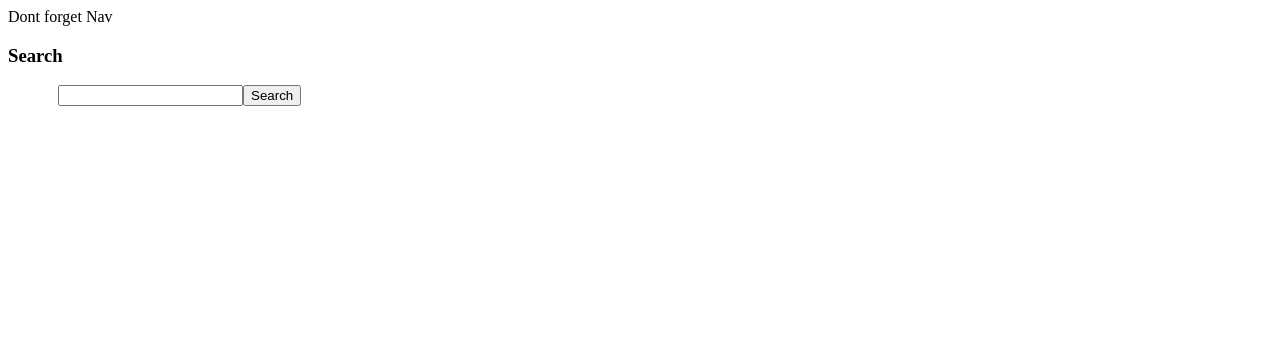
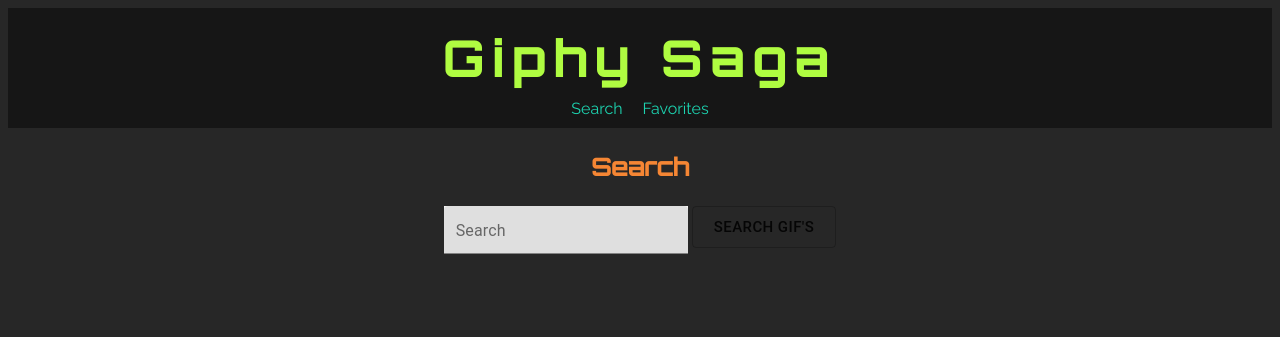
Before and after one commit to BuriedinDreams/pod3-giphy-saga, a React app: page / in a window 1280 px wide. Built offline with nearby package versions, Linux system fonts and the light colour scheme.

Commit message:
Added material UI

```diff
--- a/package.json
+++ b/package.json
@@ -4,6 +4,8 @@
   "private": true,
   "proxy": "http://localhost:5000",
   "dependencies": {
+    "@material-ui/core": "^4.11.3",
+    "@material-ui/icons": "^4.11.2",
     "axios": "^0.21.1",
     "dotenv": "^8.2.0",
     "express": "^4.17.1",
--- a/public/index.html
+++ b/public/index.html
@@ -23,6 +23,11 @@
       work correctly both with client-side routing and a non-root public URL.
       Learn how to configure a non-root public URL by running `npm run build`.
     -->
+    <link rel="preconnect" href="https://fonts.gstatic.com" />
+    <link
+      href="https://fonts.googleapis.com/css2?family=Orbitron:wght@400;500&family=Raleway&display=swap"
+      rel="stylesheet"
+    />
     <title>React App</title>
   </head>
   <body>
--- a/public/robots.txt
+++ b/public/robots.txt
@@ -1,3 +1,4 @@
 # https://www.robotstxt.org/robotstxt.html
 User-agent: *
 Disallow:
+font-family: 'Raleway', sans-serif;
--- /dev/null
+++ b/src/components/App/App.css
@@ -0,0 +1,6 @@
+@import url('https://fonts.googleapis.com/css2?family=Fascinate&family=Roboto&display=swap');
+
+/*
+* Headers - font-family: 'Orbitron', sans-serif;
+* Body - font-family: 'Raleway', sans-serif;
+*/
--- a/src/components/App/App.js
+++ b/src/components/App/App.js
@@ -7,7 +7,7 @@ import FavoritePage from '../FavoritePage/FavoritePage';
 
 function App(props) {
   return (
-    <div>
+    <div id="appContainer">
       <Router>
         <Header />
 
--- a/src/components/FavoritePage/FavoritePage.jsx
+++ b/src/components/FavoritePage/FavoritePage.jsx
@@ -1,14 +1,15 @@
 import React from 'react';
 import FavoriteList from '../FavoriteList/FavoriteList';
 
+import { Container } from '@material-ui/core/';
 
 function FavoritePage() {
   return (
-    <div>
-      <h2>Favorite Page</h2>
+    <Container maxWidth="md">
+      <h3>Favorite Page</h3>
       <FavoriteList />
-    </div>
-  )
+    </Container>
+  );
 }
 
 export default FavoritePage;
--- /dev/null
+++ b/src/components/Header/Header.css
@@ -0,0 +1,24 @@
+h1 {
+  text-align: center;
+  font-family: 'Orbitron', sans-serif;
+  font-weight: bold;
+  font-size: 3em;
+  letter-spacing: 0.2em;
+  color: #affc41;
+  margin: 10px auto;
+}
+
+Nav {
+  text-align: center;
+}
+.navigation {
+  text-decoration: none;
+  margin: 10px;
+  color: #1dd3b0;
+}
+
+#banner {
+  background-color: #161616;
+  margin: 0px;
+  padding: 10px;
+}
--- a/src/components/Header/Header.jsx
+++ b/src/components/Header/Header.jsx
@@ -1,5 +1,24 @@
+import { Link } from 'react-router-dom';
+import './Header.css';
+
 function Header() {
-  return <div> Dont forget Nav</div>;
+  return (
+    <div id="banner">
+      <h1>Giphy Saga</h1>
+      <nav>
+        <span>
+          <Link to="/" className="navigation">
+            Search
+          </Link>
+        </span>
+        <span>
+          <Link to="/favorites" className="navigation">
+            Favorites
+          </Link>
+        </span>
+      </nav>
+    </div>
+  );
 }
 
 export default Header;
--- a/src/components/SearchPage/SearchPage.css
+++ b/src/components/SearchPage/SearchPage.css
@@ -1,3 +1,12 @@
 form {
-  margin: 10px 50px;
+  text-align: center;
 }
+
+.searchInput {
+  background-color: #f5f5f5;
+}
+
+.searchBtn {
+  margin: 30px;
+  /* color: whitesmoke ; */
+}
--- a/src/components/SearchPage/SearchPage.jsx
+++ b/src/components/SearchPage/SearchPage.jsx
@@ -1,15 +1,16 @@
 import { useState } from 'react';
 import { useDispatch } from 'react-redux';
-import './SearchPage.css'
+import './SearchPage.css';
 
-import SearchBar from '../SearchBar/SearchBar'
-import SearchResults from '../SearchResults/SearchResults'
+import SearchBar from '../SearchBar/SearchBar';
+import SearchResults from '../SearchResults/SearchResults';
 
+import { Container, TextField, Button } from '@material-ui/core/';
 
 function SearchPage() {
   const dispatch = useDispatch();
 
-  const [ newSearch, setNewSearch ] = useState('');
+  const [newSearch, setNewSearch] = useState('');
 
   function handleSubmit(event) {
     //console.log('Im clicked', newSearch);
@@ -17,31 +18,43 @@ function SearchPage() {
 
     dispatch({
       type: 'SEND_SEARCH',
-      payload: newSearch // This is the phrase/word that the user searched
-    })
-
+      payload: newSearch, // This is the phrase/word that the user searched
+    });
   } // end handleSubmit
 
   return (
-  <div>
-    <h3>Search</h3>
+    <Container maxWidth="md">
+      <h3>Search</h3>
 
-    <form onSubmit={handleSubmit} >
-      <input
-        type="text"
-        value={newSearch}
-        onChange={(evt) => setNewSearch(evt.target.value)}
-      ></input>
+      <form onSubmit={handleSubmit}>
+        <TextField
+          id="filled-basic"
+          className="searchInput"
+          label="Search"
+          variant="filled"
+          type="text"
+          size="small"
+          value={newSearch}
+          onChange={(evt) => setNewSearch(evt.target.value)}
+        />
+        &nbsp;
+        <Button
+          type="submit"
+          className="searchBtn"
+          size="large"
+          variant="outlined"
+          // color="default"
+        >
+          Search GIF'S
+        </Button>
+        {/* <button>Search</button> */}
+      </form>
 
-      <button >Search</button>
-    </form>
-
-    <SearchResults/>
-  </div>
+      <SearchResults />
+    </Container>
   );
 }
 
 export default SearchPage;
 
-
 // This is going to
--- a/src/components/SearchResults/SearchResults.css
+++ b/src/components/SearchResults/SearchResults.css
@@ -10,6 +10,7 @@
   top: 10px;
   right: 10px;
   z-index: 1;
+  color: red;
 }
 
 #gifcontainer {
--- a/src/components/SearchResults/SearchResults.jsx
+++ b/src/components/SearchResults/SearchResults.jsx
@@ -1,7 +1,9 @@
 import { useDispatch, useSelector } from 'react-redux';
 import './SearchResults.css';
 
-function SearchResults () {
+import { Favorite } from '@material-ui/icons';
+
+function SearchResults() {
   const dispatch = useDispatch();
 
   const searchResults = useSelector((store) => store.searchReducer);
@@ -12,35 +14,33 @@ function SearchResults () {
     // dispatch to index
     dispatch({
       type: 'ADD_FAVORITE',
-      payload: { url }  // this is taking what the user clicked as their favorite GIF
+      payload: { url }, // this is taking what the user clicked as their favorite GIF
       // and sends it to index.js/ reducer.
-    })
-  } // end favoriteGif
+    });
+  }; // end favoriteGif
 
   return (
     <div id="gifcontainer">
       {searchResults.map((result, i) => {
-      return(
+        return (
           <div key={i} className="gifblock">
-          <img src={result.images.fixed_height.url}/>
-          <br/>
+            <img src={result.images.fixed_height.url} />
+            <br />
             <button
               onClick={() => favoriteGif(result.images.fixed_height.url)}
               className="likebtn"
             >
-              favorite
+              <Favorite />
             </button>
             {/*  this button is capturing the url of the GIF --
            and saving it so it may be sent to the server.  */}
-        </div>)
+          </div>
+        );
       })}
     </div>
   );
 }
 
-export default SearchResults
-
-
-
+export default SearchResults;
 
 // this is going to be our results | giphys
--- /dev/null
+++ b/src/index.css
@@ -0,0 +1,13 @@
+/* this is root of our project therefore, certain pieces are needed to be styled in index */
+
+body {
+  background-color: rgb(39, 39, 39);
+  font-family: 'Raleway', sans-serif;
+}
+
+h3 {
+  text-align: center;
+  font-family: 'Orbitron', sans-serif;
+  color: #f58634;
+  font-size: 1.5em;
+}
--- a/src/index.js
+++ b/src/index.js
@@ -7,19 +7,19 @@ import createSagaMiddleware from 'redux-saga';
 import logger from 'redux-logger';
 import { takeEvery, put } from 'redux-saga/effects';
 import axios from 'axios';
+// needed to source the css file
+import './index.css';
 
-const sagaMiddleware = createSagaMiddleware();
+const sagaMiddleware = createSagaMiddleware(); // Sagas are used to store information to be sent to the server.
 
-/* ---- SAGAS ---- */  // Sagas are used to store information to be sent to the server.
-
-function* rootSaga() {
+/* ---- SAGAS ---- */ function* rootSaga() {
   // Dispatch/put listeners
   yield takeEvery('SEND_SEARCH', sendSearch);
   yield takeEvery('FETCH_FAVORITES', fetchFavorites);
   yield takeEvery('ADD_FAVORITE', addFavorite);
 } // end rootSaga
 
-function* sendSearch (action) {
+function* sendSearch(action) {
   // send search request to /api/search/{query}
   let response = yield axios.get(`/api/search/${action.payload}`); // payload = phrase/word that the user searched
   //console.log(response);
@@ -27,39 +27,38 @@ function* sendSearch (action) {
   try {
     yield put({
       type: 'SET_SEARCH',
-      payload: response.data // this response is used so the useSelector is able to retrieve the information
-    })
+      payload: response.data, // this response is used so the useSelector is able to retrieve the information
+    });
   } catch (err) {
     console.log('Error in search', err);
   }
 } // end sendSearch
 
 function* addFavorite(action) {
-  console.log('in addFavorite', action.payload)
+  console.log('in addFavorite', action.payload);
 
   // post favorite to database
   try {
-    yield axios.post(`/api/favorite/`, action.payload ); // this is the url from the user clicking the fav button.
+    yield axios.post(`/api/favorite/`, action.payload); // this is the url from the user clicking the fav button.
 
-     // update favoriteReducer
-    yield put({ // put is dispatching the information to be grabbed by whoever.
-      type: 'FETCH_FAVORITES'  // this is being caught by RootSaga which is then being sent to function fetchFavorites()
+    // update favoriteReducer
+    yield put({
+      // put is dispatching the information to be grabbed by whoever.
+      type: 'FETCH_FAVORITES', // this is being caught by RootSaga which is then being sent to function fetchFavorites()
     });
-  } catch(err) {
+  } catch (err) {
     console.log('Error in Fav post', err);
   }
-
-}; // end addFavorite
+} // end addFavorite
 
 function* fetchFavorites() {
-  try{
+  try {
     let response = yield axios.get('/api/favorite');
     yield put({
       type: 'SET_FAVORITES',
-      payload: response.data
+      payload: response.data,
     });
-  }
-  catch (err){
+  } catch (err) {
     console.log('fetch error', err);
   }
 } // end fetchFavorites
@@ -67,16 +66,16 @@ function* fetchFavorites() {
 /* ---- REDUCERS ---- */
 
 const searchReducer = (state = [], action) => {
-  if(action.type === 'SET_SEARCH') {
-    return action.payload // this is returning the lists of GIF's
+  if (action.type === 'SET_SEARCH') {
+    return action.payload; // this is returning the lists of GIF's
   }
 
   return state;
 }; // end searchReducer
 
 const favoriteReducer = (state = [], action) => {
-  if(action.type === 'SET_FAVORITES') {
-    return action.payload
+  if (action.type === 'SET_FAVORITES') {
+    return action.payload;
   }
   return state;
 }; // end favoriteReducer
@@ -87,9 +86,8 @@ const storeInstance = createStore(
     searchReducer,
     favoriteReducer,
   }),
-  applyMiddleware(sagaMiddleware, logger),
+  applyMiddleware(sagaMiddleware, logger)
 );
-
 
 sagaMiddleware.run(rootSaga);
 
@@ -97,4 +95,5 @@ ReactDOM.render(
   <Provider store={storeInstance}>
     <App />
   </Provider>,
-  document.getElementById('root'));
+  document.getElementById('root')
+);
```
Lines whose indentation alone changed are shown as unchanged.
